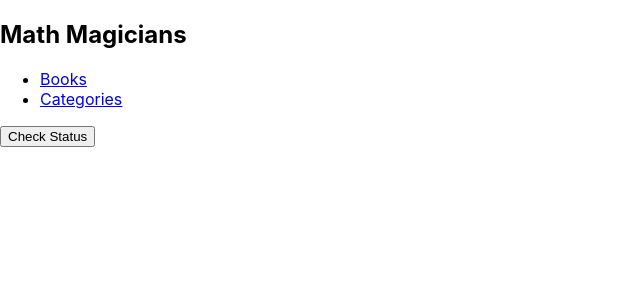
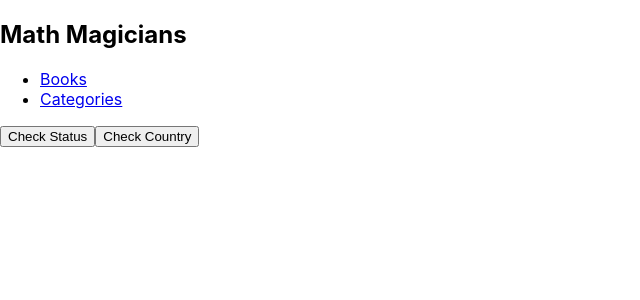
Before and after one commit to eric2umeh/bookstore, a React (Create React App) app: page /categories in a window 1280 px wide. Shown: the top 300 px of the page, without its empty margins (0-640 px from the left). Built offline with nearby package versions, Linux system fonts and the light colour scheme.

Commit message:
Update Categories.jsx Button

```diff
--- a/src/pages/Categories.jsx
+++ b/src/pages/Categories.jsx
@@ -1,26 +1,33 @@
-import React, { useState } from 'react';
+import React from 'react';
 import { useDispatch, useSelector } from 'react-redux';
 import Button from '../component/Button';
-import { checkStatus } from '../redux/categories/categoriesSlice';
+import { checkStatus, bookOrigin } from '../redux/categories/categoriesSlice';
 
 const Categories = () => {
   const { categories, message } = useSelector((state) => state.categories);
-  const [isChecking, setIsChecking] = useState(false);
   const dispatch = useDispatch();
 
   const handleCheckStatus = () => {
-    setIsChecking(true);
     dispatch(checkStatus());
   };
 
+  const handleCountry = () => {
+    dispatch(bookOrigin());
+  };
+
   return (
-    <div>
-      <Button type="submit" handleClick={handleCheckStatus}>
-        {isChecking ? 'Checking..' : 'Check Status'}
-      </Button>
-      <div>{categories}</div>
-      <div>{message}</div>
-    </div>
+    <>
+      <main>
+        <Button type="submit" handleClick={handleCheckStatus}>
+          Check Status
+        </Button>
+        <Button type="submit" handleClick={handleCountry}>
+          Check Country
+        </Button>
+        <div>{categories}</div>
+        <div>{message}</div>
+      </main>
+    </>
   );
 };
 
```
